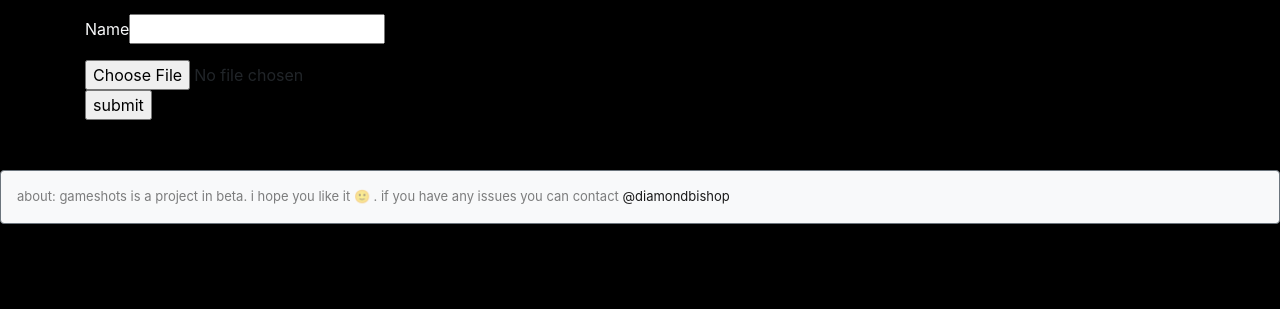
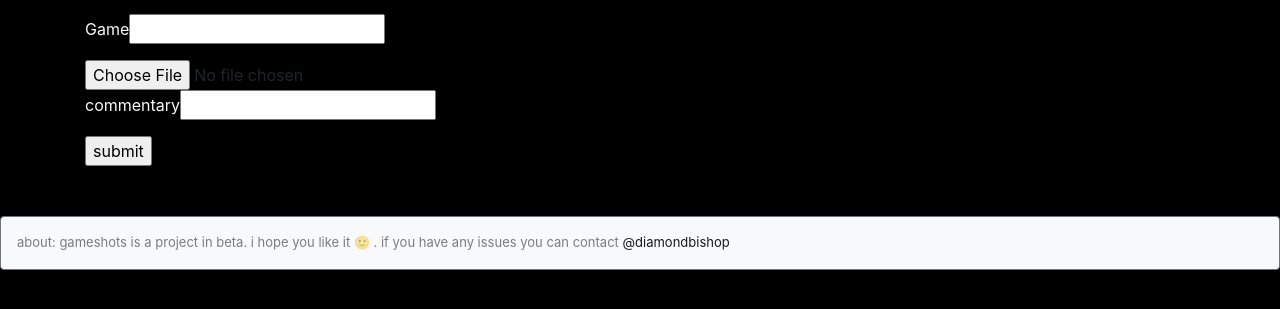
Before and after one commit to dbish/gameshots, a Flask app: template templates/create.html in a window 1280 px wide. Shown: the part 56-365 px from the top of the page. Run offline with Flask 2, Linux system fonts and the light colour scheme; the template is opened without the code that fills it, so the values that code supplies are empty; some libraries are stand-ins or nearby versions.

Commit message:
added post creation time and associated filtering. added text and game info to be used along with image upload. player games list is now dynamic based on this data in posts

```diff
--- a/application.py
+++ b/application.py
@@ -96,14 +96,14 @@ def requires_auth(f):
 
     return decorated
 
-def createPost(user, picture):
+def createPost(user, picture, game, info):
 
     #upload to S3 and get link
     s3 = aws_session.resource('s3')
     bucket = s3.Bucket('gameshots.gg')
     bucket.upload_fileobj(picture, user+picture.filename, ExtraArgs={'ACL':'public-read'})
     s3_link = f'https://s3-us-west-2.amazonaws.com/gameshots.gg/{user}{picture.filename}'
-    query = f"INSERT INTO POSTS (user, picture) VALUES ('{user}', '{s3_link}')"
+    query = f"INSERT INTO POSTS (user, picture, game, info) VALUES ('{user}', '{s3_link}', '{game}', '{info}')"
 
     with rds_con:
         cur = rds_con.cursor()
@@ -115,13 +115,13 @@ def create():
     username = session[constants.PROFILE_KEY]['name']
     if request.method == 'POST':
         result = request.form
-        print(request.files)
-        print(request)
         print(result)
         if 'file' in request.files:
             file = request.files['file']
+            game = request.form['game']
+            comment = request.form['comment']
             filename = file.filename
-            createPost(username, file)
+            createPost(username, file, game, comment)
             #file.save(os.path.join(app.config['UPLOAD_FOLDER'], filename))
             return redirect(url_for('home'))
     return render_template('create.html')
@@ -148,11 +148,20 @@ def callback_handling():
     return redirect('/')
 
 def getUserGames(username):
-    games = ['Sea Of Thieves', 'World of Warcraft', 'Faster Than Light']
+    query = f"SELECT DISTINCT game FROM POSTS where user='{username}'"
+    games = []
+
+    with rds_con:
+        cur = rds_con.cursor()
+        cur.execute(query)
+
+    game_info = cur.fetchall()
+    games = [game[0] for game in game_info]
+
     return games
 
 def getUserThumbnails(username):
-    query = f"SELECT postID, picture FROM POSTS where user='{username}'"
+    query = f"SELECT postID, picture FROM POSTS where user='{username}' ORDER BY createdtime DESC"
     posts = []
 
     with rds_con:
@@ -178,14 +187,14 @@ def viewProfile(username):
 @app.route('/post/<postid>')
 @requires_auth
 def viewPost(postid):
-    query = f"SELECT user, picture FROM POSTS where postid='{postid}'"
+    query = f"SELECT user, picture, game, info, createdtime FROM POSTS where postid='{postid}'"
 
     with rds_con:
         cur = rds_con.cursor()
         cur.execute(query)
 
     info = cur.fetchone()
-    post = Post(info[0], 'GamePlaceholder', info[1], 'text placeholder', 42, 'T2310PST', postid)
+    post = Post(info[0], info[2], info[1], info[3], 42, info[4], postid)
 
     return render_template('post.html', post=post)
 
@@ -287,7 +296,7 @@ def feed():
     users = following+[screen_name]
     placeholder = '%s'
     placeholders = ', '.join(placeholder for unused in users)
-    query = f"SELECT * FROM POSTS where user in ({placeholders})"
+    query = f"SELECT * FROM POSTS where user in ({placeholders}) ORDER BY createdtime DESC"
     print(query)
 
     with rds_con:
@@ -296,7 +305,7 @@ def feed():
         cur.execute(query, tuple(users))
 
     for row in cur.fetchall():
-        posts.append(Post(row[1], 'GamePlaceholder', row[2], 'text placeholder', 42, 'T2310PST', row[0]))
+        posts.append(Post(row[1], row[3], row[2], row[4], 42, row[5], row[0]))
     return render_template('feed.html', posts=posts, screen_name=screen_name)
 
 @app.route('/profile')
--- a/templates/create.html
+++ b/templates/create.html
@@ -5,9 +5,10 @@
 <div class="container">
         <div>
 		<form action='{{url_for('create')}}' method="POST" enctype="multipart/form-data">
-			<p class='text-light'>Name<input type = "text" name = "Name" /></p>
+			<p class='text-light'>Game<input type = "text" name = "game" /></p>
 			<input type="file" id="imgInput" name='file'>
 			<img id='imgPreview' src="#" style="display:none"/>
+			<p class='text-light'>commentary<input type = "text" name = "comment" /></p>
 			<p><input type = "submit" value = "submit" /></p>
 		</form>
         </div>
--- a/templates/post.html
+++ b/templates/post.html
@@ -4,7 +4,7 @@
 <div class="container">
 		<div class="card">
 			<div class="card-header">
-				{{post.username}} <i class="fa fa-gamepad"></i> <i>{{post.game}}</i>
+				<a href="{{url_for('viewProfile', username=post.username)}}">{{post.username}}</a> <i class="fa fa-gamepad"></i> <i>{{post.game}}</i>
 				<div class="coins">{{post.coins}} <i class="fa fa-coins"></i></div>
 			</div>
 			<img src="{{post.image}}" class="card-img-top">
```
